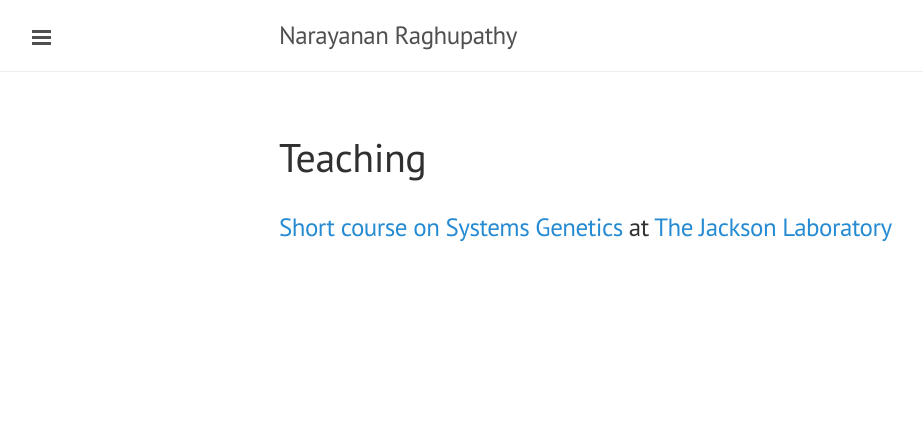
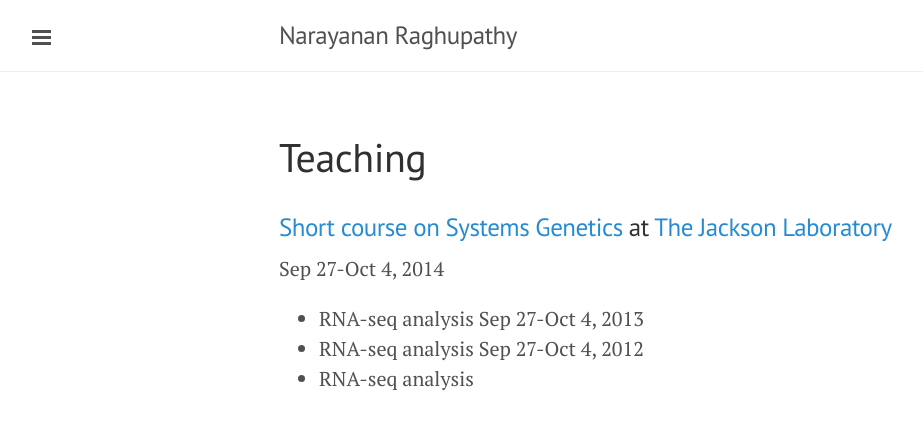
Before and after one commit to narayananr/narayananr.github.io, a Jekyll site: the page built from teaching.md, in a window 1280 px wide. Shown: the top 430 px of the page, without its empty margins (1-924 px from the left). Built offline with Jekyll 4.4.1, drawn with Linux system fonts in a browser that asks for light colours; Markdown is read by kramdown in place of the engine named in the settings.

Commit message:
Update teaching.md

```diff
--- a/teaching.md
+++ b/teaching.md
@@ -3,3 +3,9 @@ layout: page
 title: Teaching
 ---
 ###[Short course on Systems Genetics](http://courses.jax.org/2014/systems-genetics.html) at [The Jackson Laboratory](http://www.jax.org/)
+Sep 27-Oct 4, 2014
+* RNA-seq analysis
+Sep 27-Oct 4, 2013
+* RNA-seq analysis
+Sep 27-Oct 4, 2012
+* RNA-seq analysis
```
